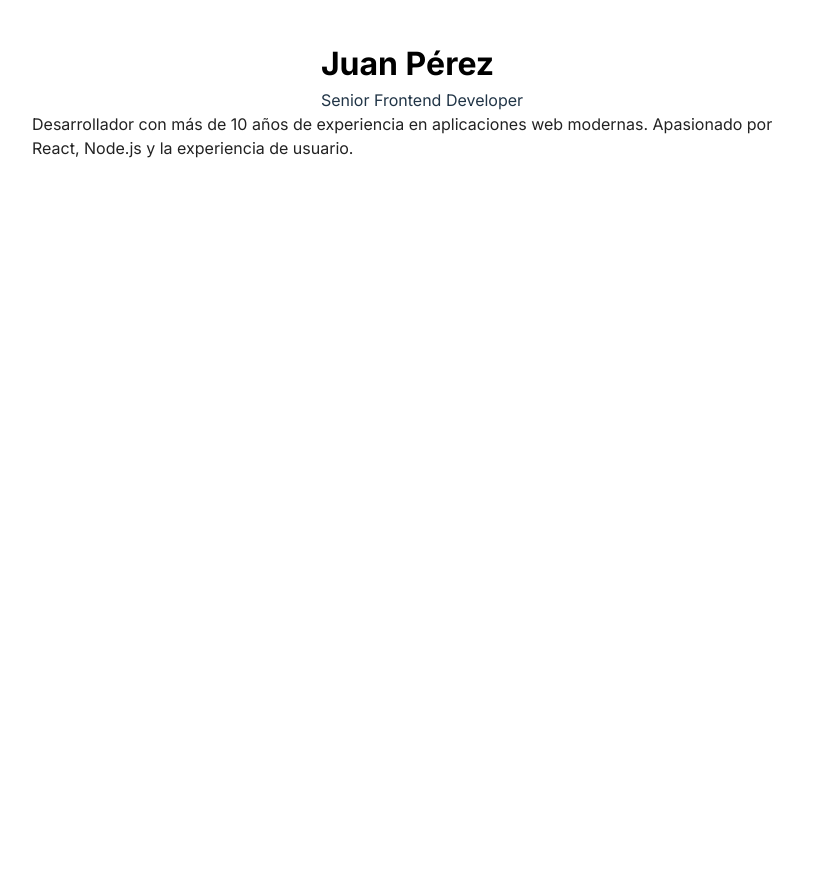
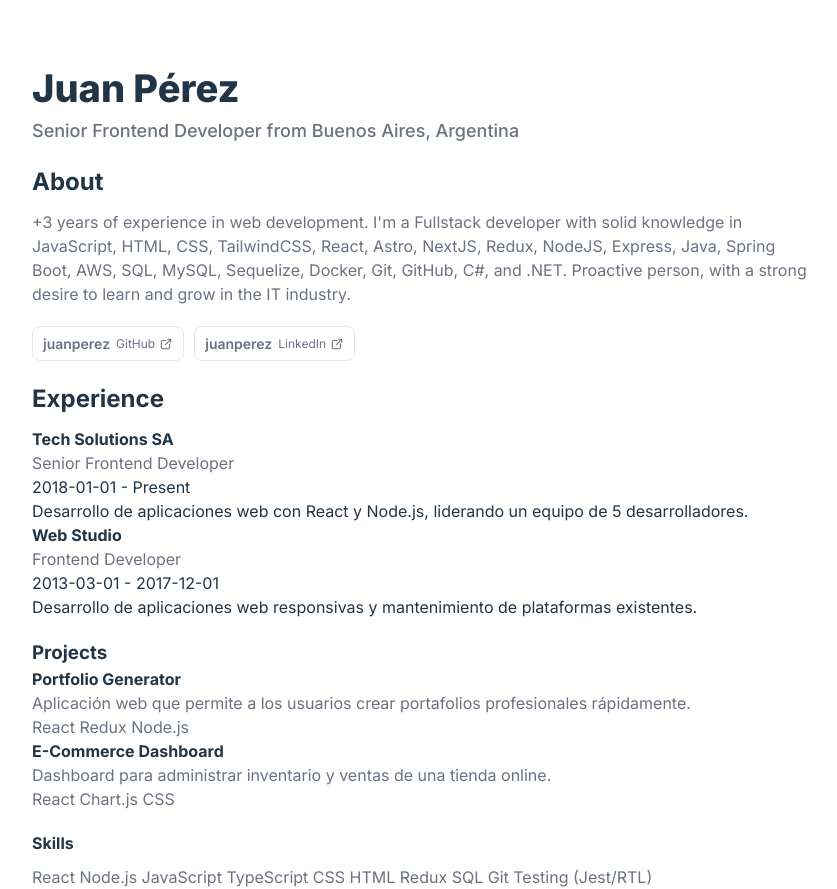
Before and after one commit to FacuMeoni/cv-fast, a React (Vite) app: page / in a window 1280 px wide. Shown: the whole page, without its empty margins (218-1055 px from the left). Before the commit the page ends 800 px from the top, so only its background shows below. Built offline with nearby package versions, Linux system fonts and the light colour scheme.

Commit message:
feat: finish html 1st template

```diff
--- a/src/App.css
+++ b/src/App.css
@@ -3,13 +3,90 @@ main {
   justify-content: start;
   align-items: center;
   flex-direction: column;
+  text-align: start;
   height: 100vh;
   max-width: 800px;
   margin: 0 auto;
   background: #fff;
-  padding: 40px 10px;
+  padding: 60px 10px;
+  gap: 20px;
 }
 
 h1 {
-  color: #000
+  font-size: 38px;
+  font-weight: 800;
 }
+
+.sections {
+  display: flex;
+  flex-direction: column;
+  align-items: start;
+  text-align: start;
+  width: 100%;
+  gap: 10px;
+}
+
+
+#header {
+  width: 100%;
+
+  span.label {
+    font-size: 18px;
+    color: #6b7280;
+    font-weight: 500;
+  }
+}
+
+
+#basics {
+  p {
+    font-size: 16px;
+    color: #6b7280;
+  }
+}
+
+.contact-list {
+  display: flex;
+  align-items: center;
+  flex-wrap: wrap;
+  gap: 10px;
+  list-style: none;
+  padding: 0;
+  margin: 0;
+}
+
+
+.contact-item {
+  display: flex;
+  justify-content: center;
+  align-items: center;
+  gap: 6px;
+  border: 1px solid #e5e7eb;
+  border-radius: 8px;
+  padding: 6px 10px;
+  text-decoration: none;
+  color: #111;
+  font-size: 14px;
+  transition: background 0.2s;
+}
+
+.contact-item:hover {
+  background: #f5f5f5;
+}
+
+.username {
+  font-weight: 600;
+}
+
+.network {
+  display: flex;
+  justify-content: center;
+  align-items: center;
+  gap: 4px;
+  font-size: 12px;
+  color: #6b7280;
+}
+
+.external-link {
+  stroke-width: 1.8;
+}
--- a/src/App.jsx
+++ b/src/App.jsx
@@ -1,17 +1,124 @@
 import './App.css'
-import { basics } from './information/example-data.json'
+import { basics, works, projects, skills } from './information/example-data.json'
 
 
 function App() {
 
   return (
     <main>
-      <header>
+      <header id='header'>
         <h1>{basics.name}</h1>
-        <span>{basics.label}</span>
+        <span className='label'>{basics.label} { basics.location.city ? `from ${basics.location.city}, ${basics.location.country}` : '' }</span>
       </header>
-      <div>
-        <p>{basics.summary}</p>
+
+      <div id='basics' className='sections'>
+        <h2 className='section-title'>
+          About
+        </h2>
+        <div>
+          <p>{basics.summary}</p>
+        </div>
+      </div>
+
+      <nav aria-label="Contact" className="sections">
+        <ul className="contact-list">
+          {basics.profiles.map((profile) => (
+            <li key={profile.network}>
+              <a
+                href={profile.url}
+                target="_blank"
+                rel="noopener noreferrer"
+                className="contact-item"
+              >
+                <span className="username">{profile.username}</span>
+                <span className="network">
+                  {profile.network}
+                  <svg
+                    xmlns="http://www.w3.org/2000/svg"
+                    width="14"
+                    height="14"
+                    viewBox="0 0 24 24"
+                    fill="none"
+                    stroke="currentColor"
+                    strokeWidth="2"
+                    strokeLinecap="round"
+                    strokeLinejoin="round"
+                    className="external-link"
+                  >
+                    <path stroke="none" d="M0 0h24v24H0z" fill="none" />
+                    <path d="M12 6h-6a2 2 0 0 0 -2 2v10a2 2 0 0 0 2 2h10a2 2 0 0 0 2 -2v-6" />
+                    <path d="M11 13l9 -9" />
+                    <path d="M15 4h5v5" />
+                  </svg>
+                </span>
+              </a>
+            </li>
+          ))}
+        </ul>
+      </nav>
+
+
+      <div id='experience' className='sections'>
+        <div>
+          <h2 className='section-title'>
+            Experience
+          </h2>
+        </div>
+
+        <ul>
+          { works.map((work) => (
+            <li key={work.company}>
+             <div>
+                <div>
+                  <h4>{work.company}</h4>
+                  <span>{work.position}</span>
+                </div>
+
+                <div>
+                  {work.startDate} - {work.endDate}
+                </div>
+              </div>
+
+              <div>
+                {work.summary}
+              </div>
+            </li>
+          ))}
+        </ul>
+      </div>
+
+      <div id='projects' className='sections'>
+        <div>
+          <h3 className='section-title'>
+            Projects
+          </h3>
+
+          <ul>
+            { projects.map((project) => (
+              <li key={project.name}>
+                <div>
+                  <h4>{project.name}</h4>
+                  <span>{project.description}</span>
+                </div>
+
+                <div>
+                  {project.skills.map((skill) => (
+                    <span key={skill}> {skill} </span>
+                  ))}
+                </div>
+              </li>
+            ))}
+          </ul>
+        </div>
+      </div>
+
+      <div id='skills' className='sections'>
+        <h4 className='section-title'>Skills</h4>
+        <div>
+          { skills.map((skill) => (
+            <span key={skill}> {skill} </span>
+          ))}
+        </div>
       </div>
     </main>
   )
--- a/src/index.css
+++ b/src/index.css
@@ -41,5 +41,5 @@ ul {list-style: none;}
     color: #213547;
     background-color: #ffffff;
   }
-  p { color: #222 }
+  p, span { color: #6b7280 }
 }
--- a/src/information/example-data.json
+++ b/src/information/example-data.json
@@ -6,7 +6,7 @@
     "email": "juan.perez@example.com",
     "phone": "+54 9 11 1234 5678",
     "url": "https://juanperez.dev",
-    "summary": "Desarrollador con más de 10 años de experiencia en aplicaciones web modernas. Apasionado por React, Node.js y la experiencia de usuario.",
+    "summary": "+3 years of experience in web development. I'm a Fullstack developer with solid knowledge in JavaScript, HTML, CSS, TailwindCSS, React, Astro, NextJS, Redux, NodeJS, Express, Java, Spring Boot, AWS, SQL, MySQL, Sequelize, Docker, Git, GitHub, C#, and .NET. Proactive person, with a strong desire to learn and grow in the IT industry.",
     "location": {
       "address": "Calle Falsa 123",
       "postalCode": "C1000AAA",
@@ -57,7 +57,7 @@
       "url": "https://platzi.com/certificates/react"
     }
   ],
-  "work": [
+  "works": [
     {
       "company": "Tech Solutions SA",
       "position": "Senior Frontend Developer",
```
